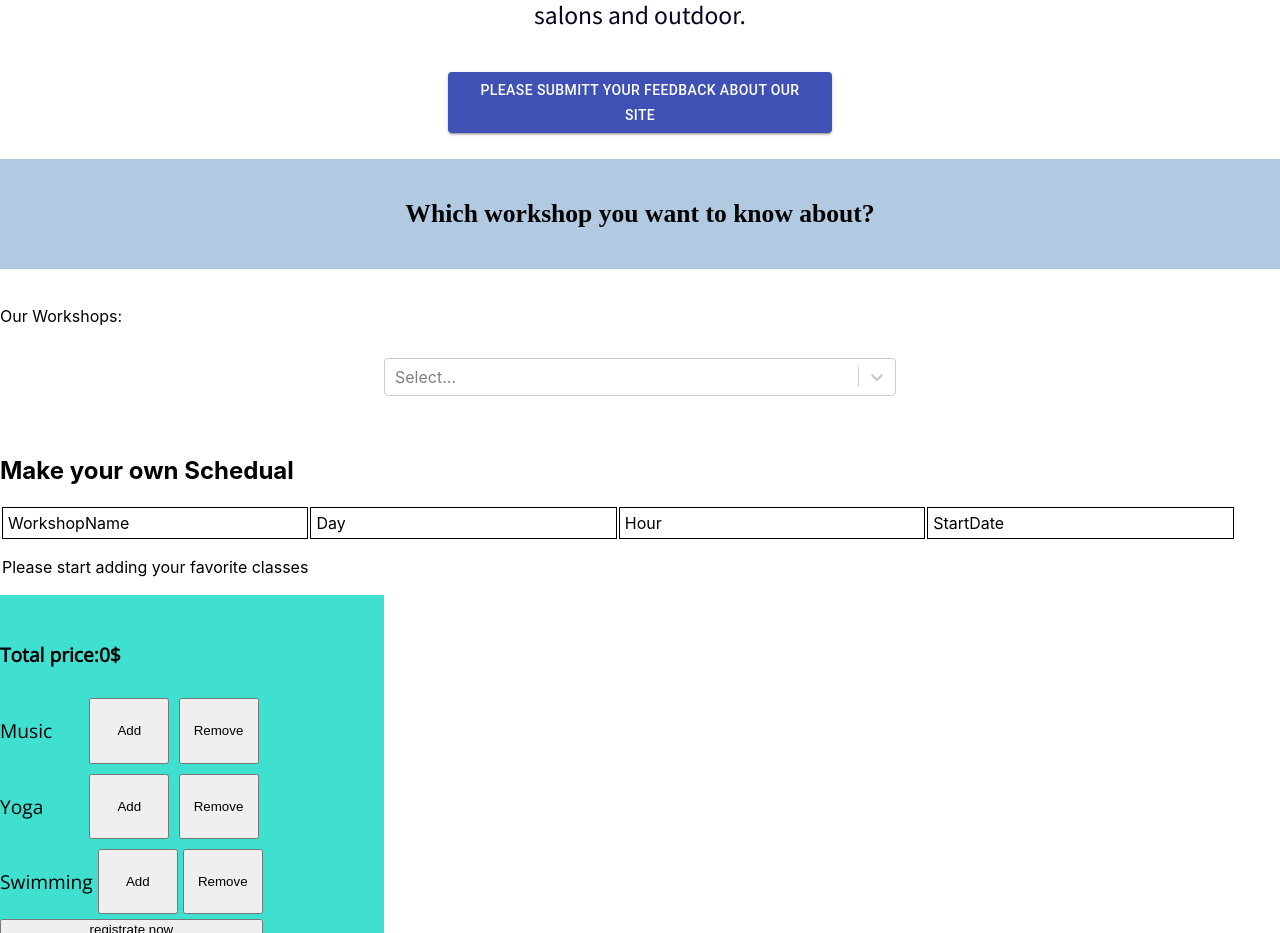
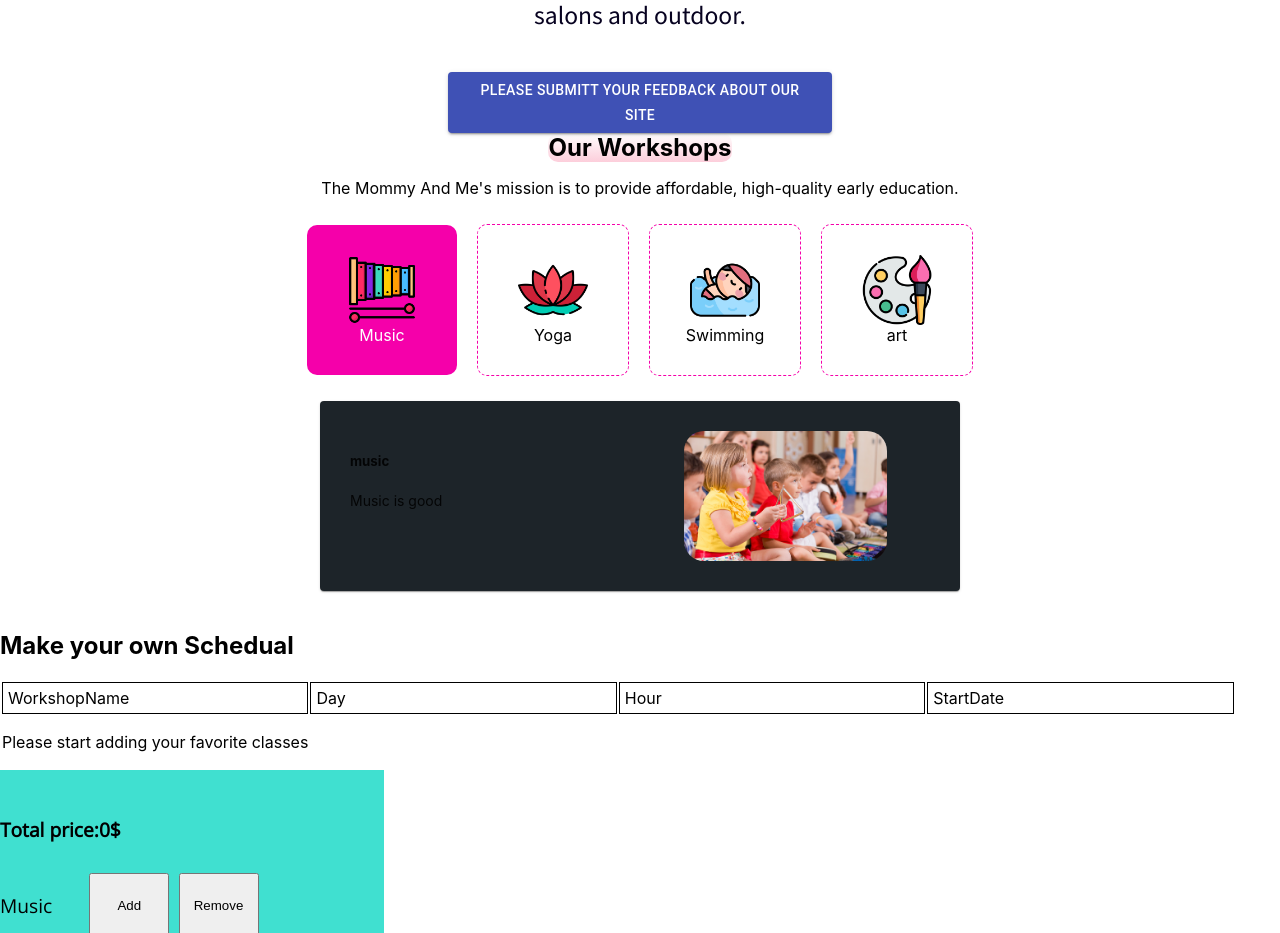
Before and after one commit to aditfz/mommy-and-me, a React (Create React App) app: page / in a window 1280 px wide. Shown: the part 804-1737 px from the top of the page. Built offline with nearby package versions, Linux system fonts and the light colour scheme.

Commit message:
add our workshops

```diff
--- /dev/null
+++ b/src/components/HomePageComponents/workshops/course.tsx
@@ -0,0 +1,62 @@
+import React from 'react';
+import {makeStyles} from '@material-ui/core/styles'
+
+
+const useStyles = makeStyles((theme) => ({
+  root: {
+    width: 150,
+    height: 150,
+    border: '1px dashed #f500aa',
+    borderRadius: 10,
+    margin: 10,
+    display: 'flex',
+    justifyContent: 'center',
+    alignItems: 'center',
+    flexDirection: 'column',
+    cursor: 'pointer',
+    transition: '.4s',
+    '&:hover': {
+      transition: '.4s',
+      color: '#ffffff',
+      backgroundColor: '#f500aa',
+    },
+  },
+  activeRoot: {
+    color: 'white',
+    width: 150,
+    height: 150,
+    border: 'none',
+    borderRadius: 10,
+    margin: 10,
+    display: 'flex',
+    justifyContent: 'center',
+    alignItems: 'center',
+    flexDirection: 'column',
+    backgroundColor: '#f500aa',
+  },
+  image: {
+    width: 70,
+    height: 70,
+  },
+}));
+
+interface courseProps{
+    active:boolean;
+    image:string;
+    title:string;
+    onClick:()=>void
+}
+export default function ({ active, image, title, onClick }:courseProps) {
+  const classes = useStyles();
+
+
+  return (
+    <div
+      className={active ? classes.activeRoot : classes.root}
+      onClick={onClick}
+    >
+      <img className={classes.image} src={image} alt={title} />
+      <div >{title}</div>
+    </div>
+  );
+}
--- a/src/components/HomePageComponents/workshops/workshops.tsx
+++ b/src/components/HomePageComponents/workshops/workshops.tsx
@@ -1,11 +1,170 @@
-import React from 'react'
-import Paint from '../../../constants/images/paint.png'
+import React,{useState} from 'react'
+import Course from './course';
+import { Grid, Paper, Button } from '@material-ui/core';
+import { makeStyles } from '@material-ui/core/styles';
+const Paintsrc=require ('../../../constants/images/paint.png')
+const PaintImagesrc=require ('../../../constants/images/paintImage.png')
+const Musicsrc=require ('../../../constants/images/music.png')
+const MusicImagesrc=require ('../../../constants/images/MusicImage.png')
+const Swimmingsrc=require ('../../../constants/images/swimmer.png')
+const SwimmingImagesrc=require ('../../../constants/images/swimmerImage.png')
+const Yogasrc=require ('../../../constants/images/yoga.png')
+const YogaImagesrc=require ('../../../constants/images/YogaImage.png')
 
-const Workshops:React.FC=()=>{
-return(
-    <div>
-        {Paint}
-    </div>
-)
-}
-export default Workshops
+const useStyles = makeStyles((theme) => ({
+    tabPanel: {
+      width: '100%',
+      padding: 30,
+      marginTop: 15,
+      backgroundColor: '#1d2429',
+      flexDirection: 'row',
+      display: 'flex',
+    },
+    w: {
+      width: 100,
+      height: 5,
+    },
+    title: {
+      textAlign: 'left',
+    },
+    description: {
+      marginTop: 15,
+      fontSize: 14,
+      marginBottom: 15,
+    },
+    image: {
+      width: '70%',
+      borderRadius: 20,
+      transition: '2s',
+    },
+    imageGrid: {
+      display: 'flex',
+      justifyContent: 'center',
+      alignItems: 'center',
+    },
+  }));
+
+export default function () {
+    const classes = useStyles();
+
+    const [page, setPage] = useState(0);
+    const CourseDetailes = [
+      {
+        title: 'music',
+        description: 'Music is good',
+        image: MusicImagesrc,
+        day: 'monday',
+        hour: '10-12',
+      },
+      {
+        title: 'Yoga',
+        description: 'Yoga is good',
+        image: YogaImagesrc,
+        day: 'friday',
+        hour: '10-12',
+      },
+      {
+        title: 'Swimming',
+        description: 'swimming is good',
+        image: SwimmingImagesrc,
+        day: 'wednesday',
+        hour: '10-12',
+      },
+      {
+        title: 'art',
+        description: 'art is good',
+        image: PaintImagesrc,
+        day: 'thursday',
+        hour: '10-12',
+      },
+    ];
+
+
+    return (
+      <div>
+        <div
+          style={{
+            display: 'flex',
+            flexDirection: 'column',
+            justifyContent: 'space-between',
+            alignItems: 'center',
+          }}
+        >
+          <h2
+            style={{
+              margin: 'auto',
+              backgroundImage:
+                'linear-gradient(to top, rgba(250,157,183, 0.5), rgba(255,255,255, 0.5)',
+              display: 'inline',
+              borderRadius: 10,
+            }}
+          >
+            Our Workshops
+          </h2>
+
+          <p>
+            The Mommy And Me's mission is to provide affordable, high-quality
+            early education.
+          </p>
+        </div>
+        <Grid container direction='row' justify='center' alignItems='center'>
+          <Course
+            image={Musicsrc}
+            title='Music'
+            onClick={() => setPage(0)}
+            active={page === 0}
+          />
+          <Course
+            image={Yogasrc}
+            title='Yoga'
+            onClick={() => setPage(1)}
+            active={page === 1}
+          />
+          <Course
+            image={Swimmingsrc}
+            title='Swimming'
+            onClick={() => setPage(2)}
+            active={page === 2}
+          />
+          <Course
+            image={Paintsrc}
+            title='art'
+            onClick={() => setPage(3)}
+            active={page === 3}
+          />
+        </Grid>
+        <Grid
+          container
+          direction='row'
+          justify='center'
+          alignItems='center'
+          style={{
+            width: '50%',
+            margin: 'auto',
+            transition: '1s',
+            borderRadius: 20,
+          }}
+        >
+          <Paper className={classes.tabPanel}>
+            <Grid item sm={12} md={8} lg={6}>
+              <div className={classes.title}>
+                <h5>{CourseDetailes[page].title}</h5>
+              </div>
+              <div className={classes.description}>
+                <p>{CourseDetailes[page].description}</p>
+              </div>{' '}
+            </Grid>
+
+            <Grid item md={4} lg={6} className={classes.imageGrid}>
+              <img
+                src={CourseDetailes[page].image}
+                alt={CourseDetailes[page].description}
+                className={classes.image}
+              />
+            </Grid>
+
+          </Paper>
+        </Grid>
+      </div>
+    );
+  }
--- a/src/screens/HomePage/index.tsx
+++ b/src/screens/HomePage/index.tsx
@@ -1,7 +1,7 @@
 import React from 'react';
 import Centered from '../../components/HomePageComponents/centered';
 import Form from '../../components/HomePageComponents/form';
-import Workshops from '../../components/HomePageComponents/workshops';
+import Workshops from '../../components/HomePageComponents/workshops/workshops';
 import Schedual from '../../components/HomePageComponents/schedual';
 
 function HomePage() {
```
Also changed, not shown: src/constants/images/music.png (renamed from src/constants/images/xylophone.png), src/constants/images/swimmerImage.png (renamed from src/constants/images/Untitled.png).
